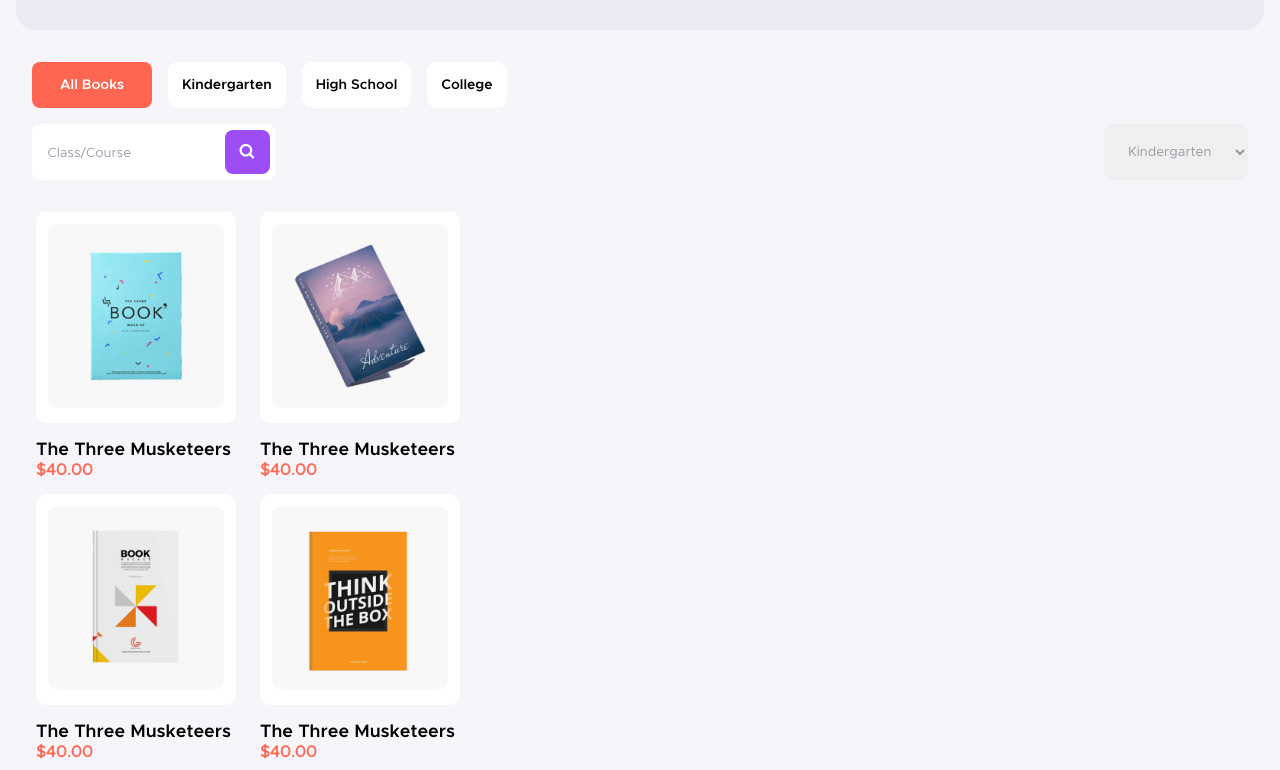
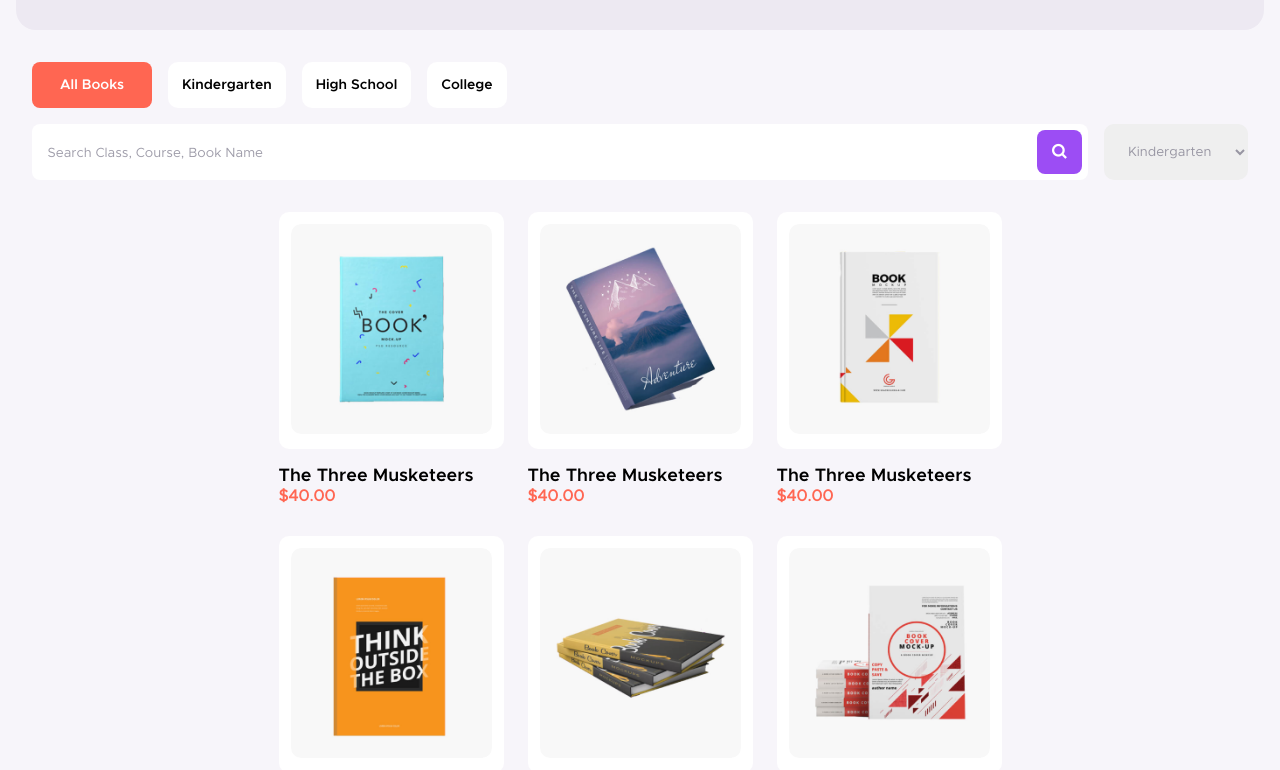
Before and after one commit to Anisha-Karmacharya/FuseMachines_Assessment, a plain HTML site: page pages/shop.html in a window 1280 px wide. Shown: the part 380-1150 px from the top of the page. Drawn offline with nearby package versions, Linux system fonts and the light colour scheme.

Commit message:
tablet/medium screen size style added through mediaquery

```diff
--- a/assets/stylesheets/scss/components/_landing.scss
+++ b/assets/stylesheets/scss/components/_landing.scss
@@ -1,6 +1,6 @@
 @import "../utilities/variables";
 .landing{
-    padding: 1em;
+    padding: 2.5rem;
     &__info{
         display: flex;
         flex-direction: column;
--- a/assets/stylesheets/scss/pages/_shop.scss
+++ b/assets/stylesheets/scss/pages/_shop.scss
@@ -3,64 +3,66 @@
   display: flex;
   flex-direction: column;
   padding: 1em;
-  h3{
+  h3 {
     font-size: #{$h3-font-size};
     font-family: var(--semi-bold-font);
     margin-bottom: 0.75em;
   }
-  .more{
+  .more {
     color: #{$purple};
-    font-family: var( --regular-font);
+    font-family: var(--regular-font);
     position: relative;
     left: 85%;
   }
-  &__filter{
+  &__filter {
     display: flex;
     flex-wrap: wrap;
     gap: 1em;
     padding: 0 1em;
   }
-  &__searchSort{
+  &__searchSort {
     display: flex;
     column-gap: 1em;
     margin: 1em;
     justify-content: space-between;
   }
-  .landing__input{
+  .landing__input {
     padding: 0;
     border: none;
   }
-  .landing__select{
+  .landing__select {
     border-radius: 10px;
   }
   .button__purple--primary {
     padding: 1em;
-    i{
+    i {
       font-size: #{$normal-font-size};
       font-weight: #{$font-semi-bold};
     }
   }
   &__general {
-    .book__cards{
+    .book__cards {
       display: grid;
       grid-template-columns: repeat(2, 200px);
       padding: 1em 1.25em;
       column-gap: 1.5em;
-        .book__card{
-            &--image{
+      .book__card {
+        &--image {
           background-color: #{$white};
           padding: 0.75em;
           border-radius: 10px;
-                img{border-radius: 10px;}
+          img {
+            border-radius: 10px;
           }
-            .book__info{
+        }
+        .book__info {
           padding: 1em 0;
-                &--title{
+          &--title {
             font-size: #{$normal-font-size};
             font-family: var(--semi-bold-font);
             padding: 0.15em 0;
           }
-                &--price{
+          &--price {
             font-size: #{$small-font-size};
             font-family: var(--regular-font);
             font-weight: 600;
@@ -84,15 +86,15 @@
       border-radius: 5px;
       padding: 0.5em;
       column-gap: 1em;
-        .book__info{
+      .book__info {
         padding: 1em 0;
         width: 200px;
-            &--title{
+        &--title {
           font-size: #{$normal-font-size};
           font-family: var(--semi-bold-font);
           margin-bottom: 0.5em;
         }
-            &--price{
+        &--price {
           font-size: #{$small-font-size};
           font-family: var(--regular-font);
           font-weight: 600;
@@ -111,7 +113,34 @@
     }
   }
   ::-webkit-scrollbar {
-    width: 0;  /* Remove scrollbar space */
-    background: transparent;  /* Optional: just make scrollbar invisible */
+    width: 0; /* Remove scrollbar space */
+    background: transparent; /* Optional: just make scrollbar invisible */
   }
 }
+@media screen and (min-width: 768px) {
+  .bookshop {
+    &__searchSort {
+      .landing__search {
+        width: 100%;
+      }
+    }
+    .more {
+      left: 90%;
+    }
+    &__popular, &__NewArrival{
+      padding: 1em;
+    }
+    &__general {
+      display: flex;
+      justify-content: center;
+      align-items: center;
+      .book__cards {
+        grid-template-columns: repeat(3, 225px);
+        padding: 1em;
+        & > *{
+          margin-bottom: 1em;
+        }
+      }
+    }
+  }
+}
--- a/assets/stylesheets/scss/utilities/_base.scss
+++ b/assets/stylesheets/scss/utilities/_base.scss
@@ -35,6 +35,9 @@
     padding: 0;
     margin: 0;
 }
+*:focus{
+    outline: none;
+}
 
 html{
     scroll-behavior: smooth;
--- a/pages/shop.html
+++ b/pages/shop.html
@@ -160,7 +160,7 @@
             <div class="landing__search">
               <input
                 type="input"
-                placeholder="Class/Course"
+                placeholder="Search Class, Course, Book Name"
                 class="landing__input"
               />
 
```
Also changed, not shown: assets/stylesheets/css/main.css, assets/stylesheets/scss/components/_banner.scss (line endings or trailing spaces). Lines whose indentation alone changed are shown as unchanged.
